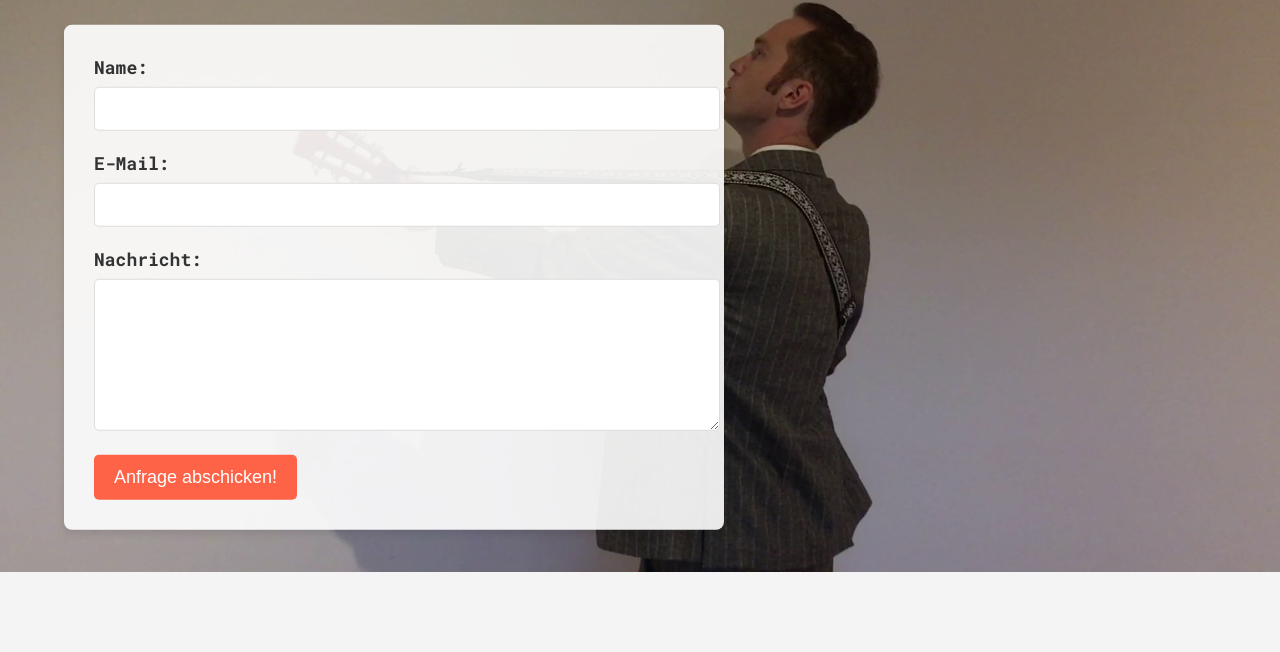
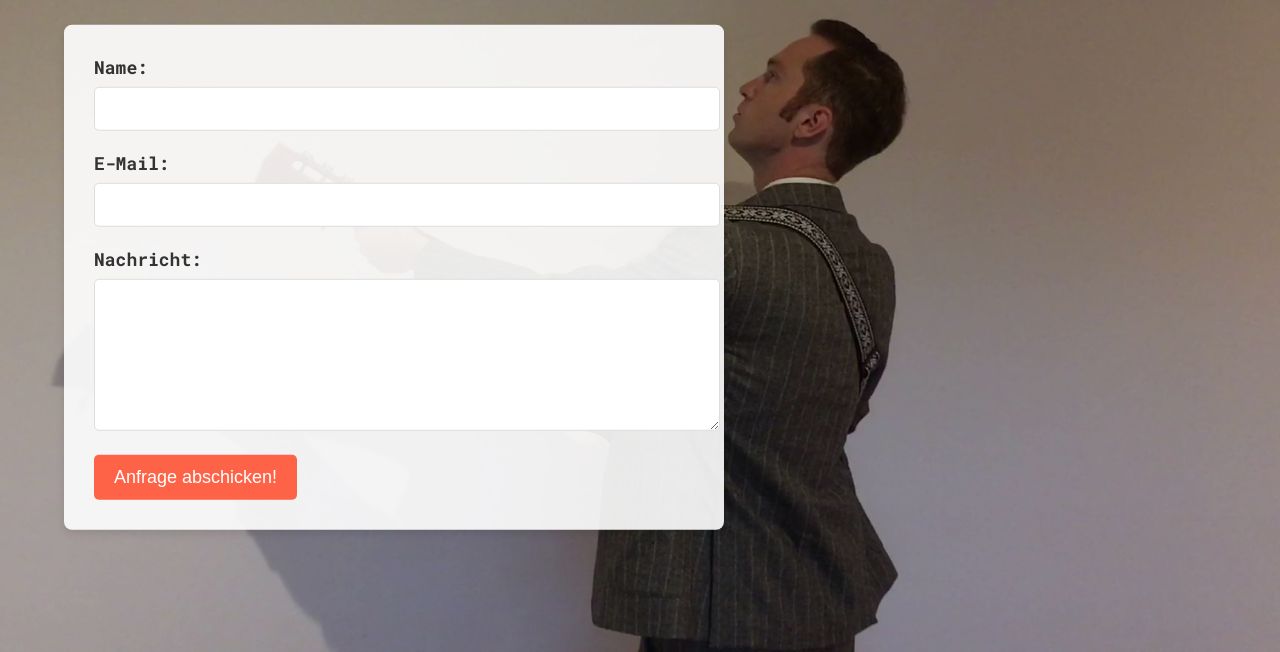
Before and after one commit to woaschehdu/website, a plain HTML site: page contactform.html in a window 1280 px wide. Shown: the part 148-800 px from the top of the page. Drawn offline with Linux system fonts and the light colour scheme.

Commit message:
Update contactform.html

```diff
--- a/contactform.html
+++ b/contactform.html
@@ -16,7 +16,7 @@
         }
 
         .header-image {
-            height: 100vt;
+            height: 100vh;
             width: 100%;
             object-fit: cover;
             filter: brightness(0.7);
```
